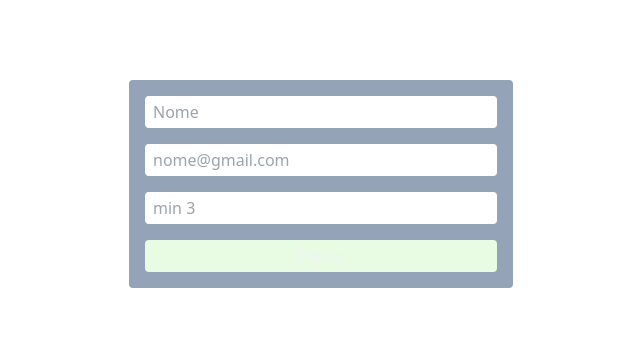
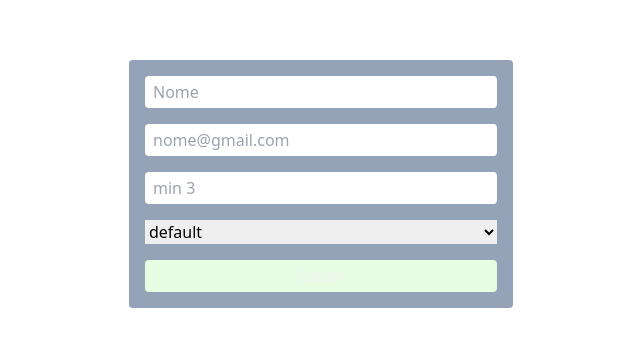
Before and after one commit to JoseHenrique1/chat, a React (Vite) app in the folder spa/: page /auth/signup in a window 1280 px wide. Shown: the part 216-562 px from the top of the page, without its empty margins (319-959 px from the left). Built offline with nearby package versions, Linux system fonts and the light colour scheme; no server answers.

Commit message:
feat: add selection image in registration

```diff
--- a/spa/src/interfaces/index.ts
+++ b/spa/src/interfaces/index.ts
@@ -1,10 +1,17 @@
 export type Inputs = {
   email: string
   password: string
+}
+
+enum ImageUserEnum {
+  default = "default",
+  male = "male",
+  female = "female",
 }
 
 export type InputsRegistration = {
   name: string
   email: string
   password: string
+  img: ImageUserEnum
 }
--- a/spa/src/pages/registration.tsx
+++ b/spa/src/pages/registration.tsx
@@ -17,10 +17,12 @@ export function Registration() {
   } = useForm<InputsRegistration>()
 
   const mutation = useMutation({
-    mutationFn:async (data: InputsRegistration) => {
-      return await api.post("/auth/signup", {...data, img:"default"})
-        .then(res=>res.data)
-        .catch(()=>null)
+    mutationFn: async (data: InputsRegistration) => {
+      console.log(data.img);
+
+      return await api.post("/auth/signup", { ...data })
+        .then(res => res.data)
+        .catch(() => null)
     },
   })
 
@@ -28,10 +30,10 @@ export function Registration() {
     mutation.mutate(data)
   }
 
-  useEffect(()=>{
-    if(mutation.isSuccess){
+  useEffect(() => {
+    if (mutation.isSuccess) {
       alert("Usuario cadastrado")
-      setTimeout(()=>{
+      setTimeout(() => {
         navigate("/auth/signin")
       }, 3000)
     }
@@ -62,7 +64,14 @@ export function Registration() {
           {...register("password", { minLength: 6, required: true })} />
         {errors.password?.type == "required" && <p>Campo obrigatório</p>}
         {errors.password?.type == "minLength" && <p>Precisa ter no mínimo 6 caracteres</p>}
+
+        <select {...register("img")}>
+          <option value="default">default</option>
+          <option value="female">female</option>
+          <option value="male">male</option>
+        </select>
         <Button type="submit">Entrar</Button>
+        {mutation.isPending && <p>carregando ...</p>}
       </form>
     </main>
   );
```
